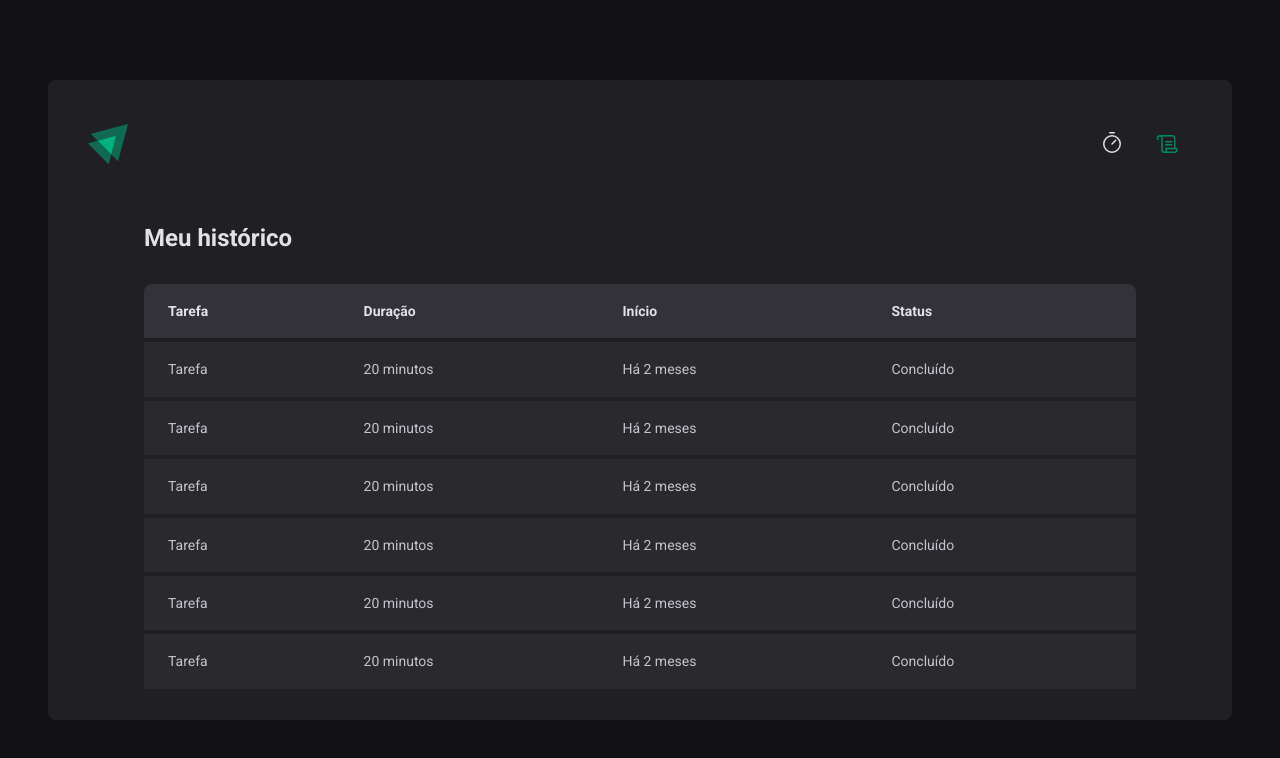
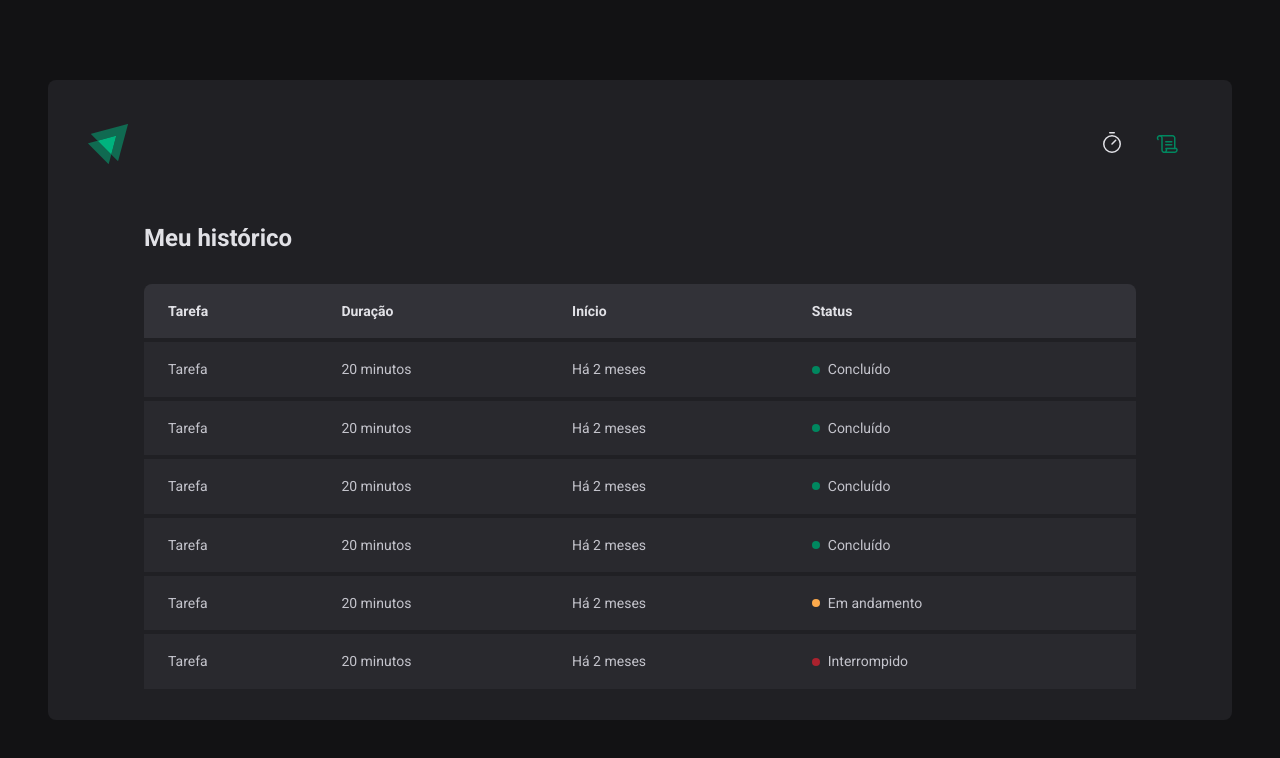
Before and after one commit to BrunoCaputo/ignite-timer, a React (Vite) app: page /history in a window 1280 px wide. Shown: the top 758 px of the page. Built offline with nearby package versions, Linux system fonts and the light colour scheme.

Commit message:
feat: Create table status component

```diff
--- a/src/pages/History/index.tsx
+++ b/src/pages/History/index.tsx
@@ -1,4 +1,4 @@
-import { HistoryContainer, HistoryList } from './styles'
+import { HistoryContainer, HistoryList, Status } from './styles'
 
 export function History() {
   return (
@@ -21,42 +21,54 @@
               <td>Tarefa</td>
               <td>20 minutos</td>
               <td>Há 2 meses</td>
-              <td>Concluído</td>
+              <td>
+                <Status $statuscolor="green">Concluído</Status>
+              </td>
             </tr>
 
             <tr>
               <td>Tarefa</td>
               <td>20 minutos</td>
               <td>Há 2 meses</td>
-              <td>Concluído</td>
+              <td>
+                <Status $statuscolor="green">Concluído</Status>
+              </td>
             </tr>
 
             <tr>
               <td>Tarefa</td>
               <td>20 minutos</td>
               <td>Há 2 meses</td>
-              <td>Concluído</td>
+              <td>
+                <Status $statuscolor="green">Concluído</Status>
+              </td>
             </tr>
 
             <tr>
               <td>Tarefa</td>
               <td>20 minutos</td>
               <td>Há 2 meses</td>
-              <td>Concluído</td>
+              <td>
+                <Status $statuscolor="green">Concluído</Status>
+              </td>
             </tr>
 
             <tr>
               <td>Tarefa</td>
               <td>20 minutos</td>
               <td>Há 2 meses</td>
-              <td>Concluído</td>
+              <td>
+                <Status $statuscolor="yellow">Em andamento</Status>
+              </td>
             </tr>
 
             <tr>
               <td>Tarefa</td>
               <td>20 minutos</td>
               <td>Há 2 meses</td>
-              <td>Concluído</td>
+              <td>
+                <Status $statuscolor="red">Interrompido</Status>
+              </td>
             </tr>
           </tbody>
         </table>
--- a/src/pages/History/styles.ts
+++ b/src/pages/History/styles.ts
@@ -60,4 +60,29 @@
   }
 `
 
-export { HistoryContainer, HistoryList }
+const STATUS_COLORS = {
+  yellow: 'yellow-500',
+  green: 'green-500',
+  red: 'red-500',
+} as const
+
+interface StatusProps {
+  $statuscolor: keyof typeof STATUS_COLORS
+}
+
+const Status = styled.span<StatusProps>`
+  display: flex;
+  align-items: center;
+  gap: 0.5rem;
+
+  &::before {
+    content: '';
+    width: 0.5rem;
+    height: 0.5rem;
+    border-radius: 50%;
+    background: ${({ theme, $statuscolor }) =>
+      theme[STATUS_COLORS[$statuscolor]]};
+  }
+`
+
+export { HistoryContainer, HistoryList, Status }
```
